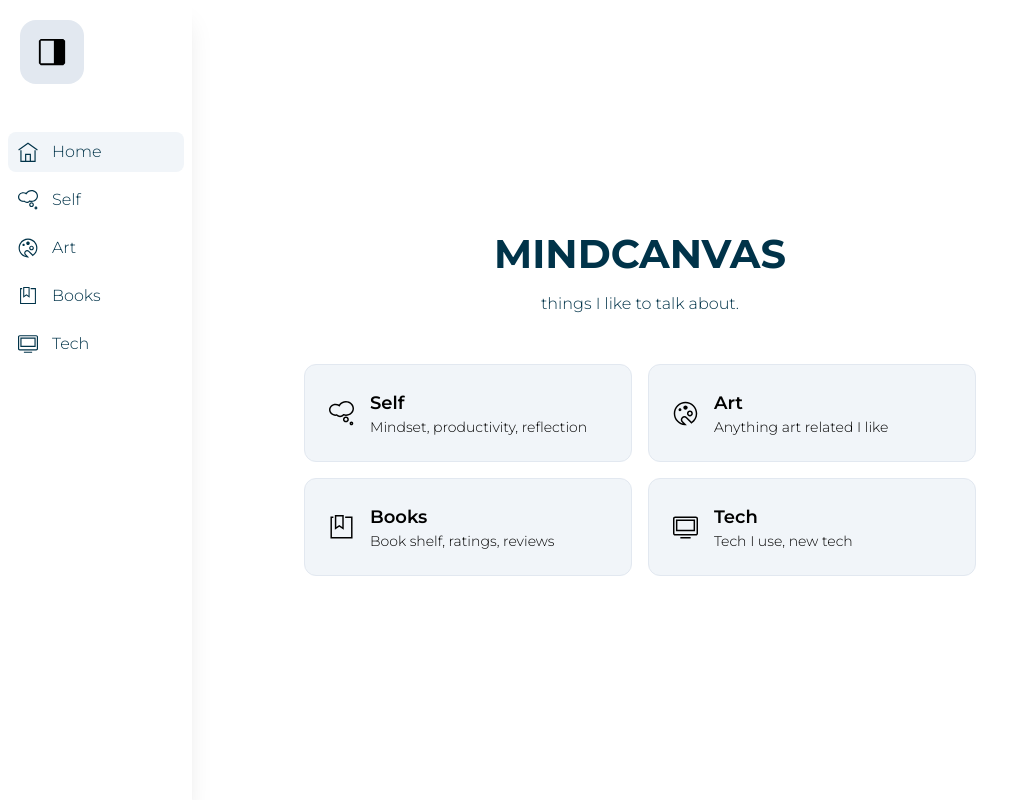
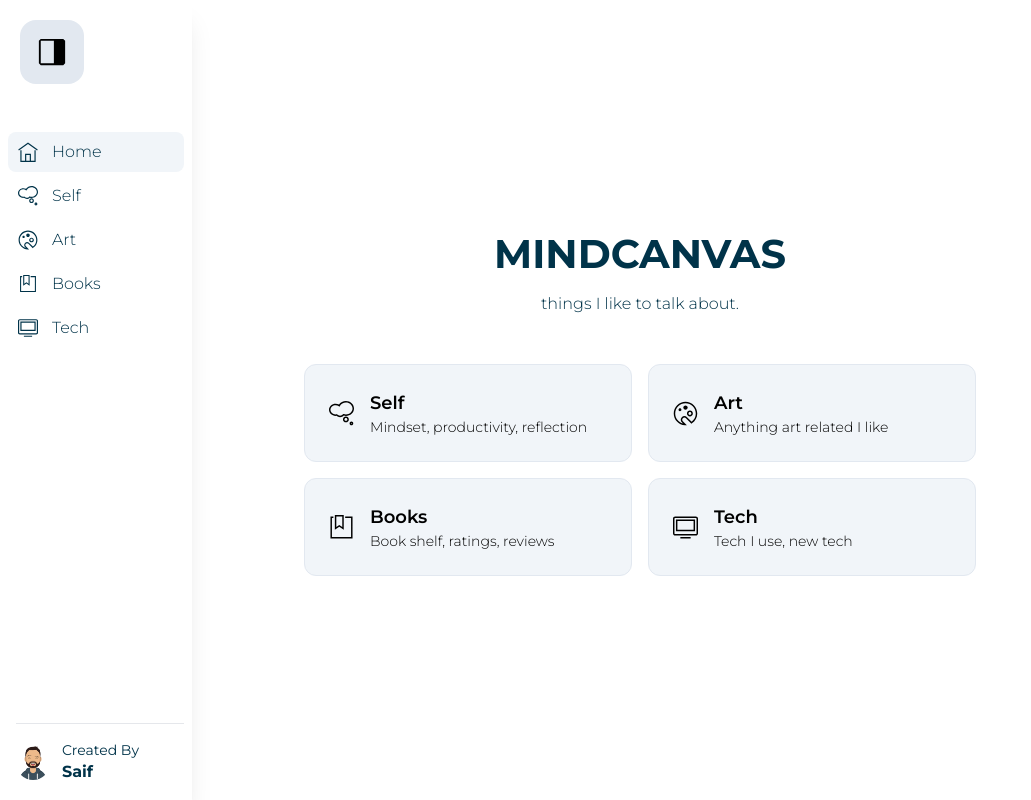
Before and after one commit to SaifeldeenAdel/mindcanvas, a Next.js app: page / in a window 1280 px wide. Both pictures are taken after a click on the element 52 px from the left and 52 px from the top of the page. Shown: the whole page, without its empty margins (0-1031 px from the left). Built offline with nearby package versions, Linux system fonts and the light colour scheme.

Commit message:
:sparkles: Added footer to sidebar

```diff
--- a/app/components/SideBar/SideBar.js
+++ b/app/components/SideBar/SideBar.js
@@ -1,4 +1,5 @@
 "use client";
+import Link from "next/link";
 import { useEffect, useRef, useState } from "react";
 import {
 	TfiDesktop,
@@ -47,8 +48,9 @@ export default function SideBar() {
 				ref={sidebarRef}
 				className={`${
 					visible ? "flex" : "hidden"
-				} fixed top-0 left-0 z-20 m-0 h-screen w-[12rem] flex-col bg-white p-2 pt-[8rem] text-primary shadow-xl`}
+				} fixed top-0 left-0 z-20 m-0 h-screen w-[12rem] flex-col justify-between bg-white px-2 pt-[8rem] font-sans text-primary shadow-xl`}
 			>
+				<div>
 					<SideBarItem
 						icon={<TfiHome size="20" />}
 						text="Home"
@@ -75,6 +77,20 @@ export default function SideBar() {
 						handleVisible={handleVisible}
 					/>
 				</div>
+				<Link
+					href="https://saifdev.vercel.app"
+					className="flex flex-col pb-4 pl-2"
+				>
+					<hr />
+					<div className="mt-4 flex flex-row items-center gap-3">
+						<img src="/saif.png" alt="Creator" className="h-9 rounded-full" />
+						<div className="flex flex-col ">
+							<span className="text-sm">Created By</span>
+							<span className="font-bold">Saif</span>
+						</div>
+					</div>
+				</Link>
+			</div>
 		</>
 	);
 }
```
Also changed, not shown: public/saif.png (added). Lines whose indentation alone changed are shown as unchanged.
